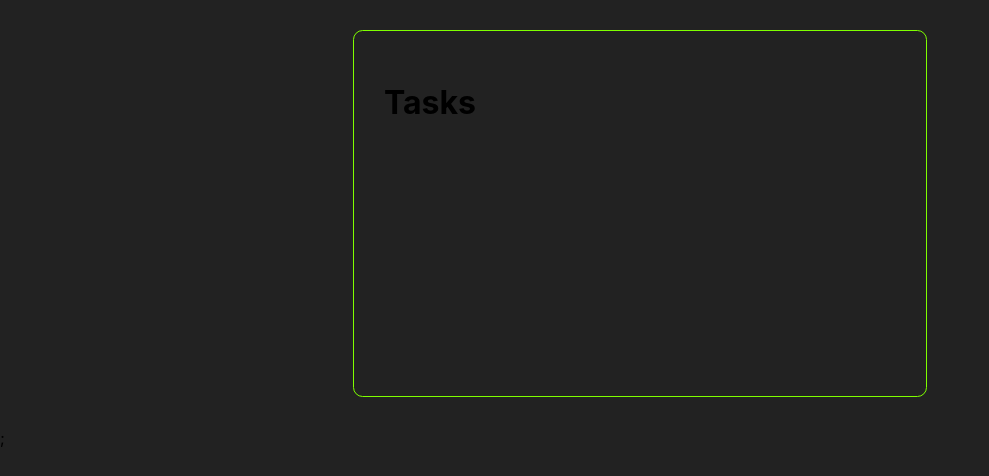
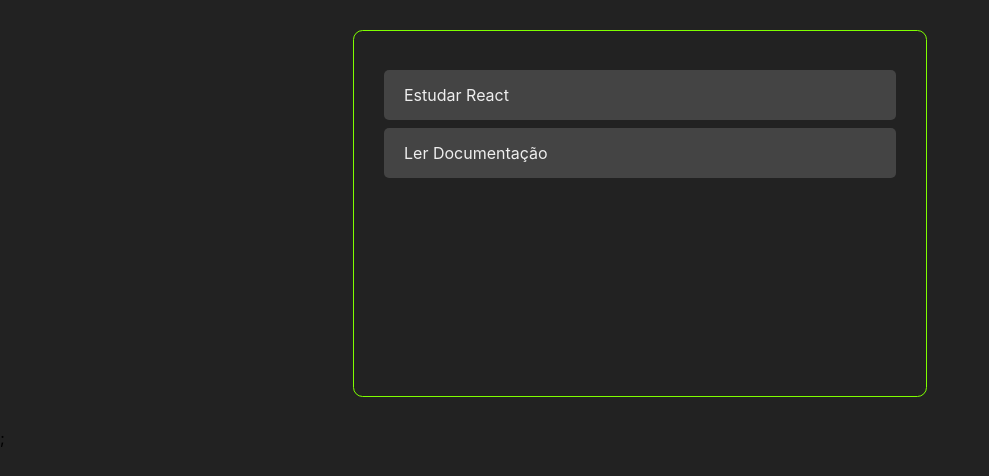
Before and after one commit to TalitaVial/curso-react, a React (Create React App) app: page / in a window 1280 px wide. Shown: the top 476 px of the page, without its empty margins (0-989 px from the left). Built offline with nearby package versions, Linux system fonts and the light colour scheme.

Commit message:
Aula React

```diff
--- a/src/App.js
+++ b/src/App.js
@@ -1,32 +1,32 @@
-import React, { useState } from "react";
+import React, { useState } from 'react'
 
-import Tasks from "./components/Tasks";
-import "./App.css";
+import Tasks from './components/Tasks'
+import './App.css'
 
 const App = () => {
-
   // let msg = "Hello talita";
   const [tasks, setTasks] = useState([
     {
       id: '1',
       title: 'Estudar React',
-      completed: false,
+      completed: false
     },
     {
       id: '2',
       title: 'Ler Documentação',
-      completed: true,
+      completed: true
     }
-  ]);
 
-  return(
+  ])
+
+  return (
     <>
-      <div className='container'>
-        <Tasks />
-      </div>;
+      <div className="container">
+        <Tasks tasks={tasks} />
+      </div>
+      ;
     </>
-  );
-
+  )
 }
 
-export default App;
+export default App
--- /dev/null
+++ b/src/components/Task.css
@@ -0,0 +1,10 @@
+.task-container{
+  background-color: #444;
+  margin: 8px 0;
+  padding: 15px 20px;
+  display: flex;
+  border-radius: 5px;
+  justify-content: space-between;
+  color: #eee;
+  align-items: center;
+}
--- /dev/null
+++ b/src/components/Task.js
@@ -0,0 +1,9 @@
+import React from 'react'
+
+import "./Task.css";
+
+const Task = ({ task }) => {
+  return <div className="task-container">{task.title}</div>;
+};
+
+export default Task
--- a/src/components/Tasks.js
+++ b/src/components/Tasks.js
@@ -1,8 +1,14 @@
-import React from 'react';
+import React from 'react'
+import Task from './Task'
 
+const Tasks = ({ tasks }) => {
+  return (
+    <>
+      {tasks.map(task => (
+        <Task task ={task} />
+      ))}
+    </>
+  )
+}
 
-const Tasks = () => {
-  return <h1>Tasks</h1>;
-};
-
-export default Tasks;
+export default Tasks
```
